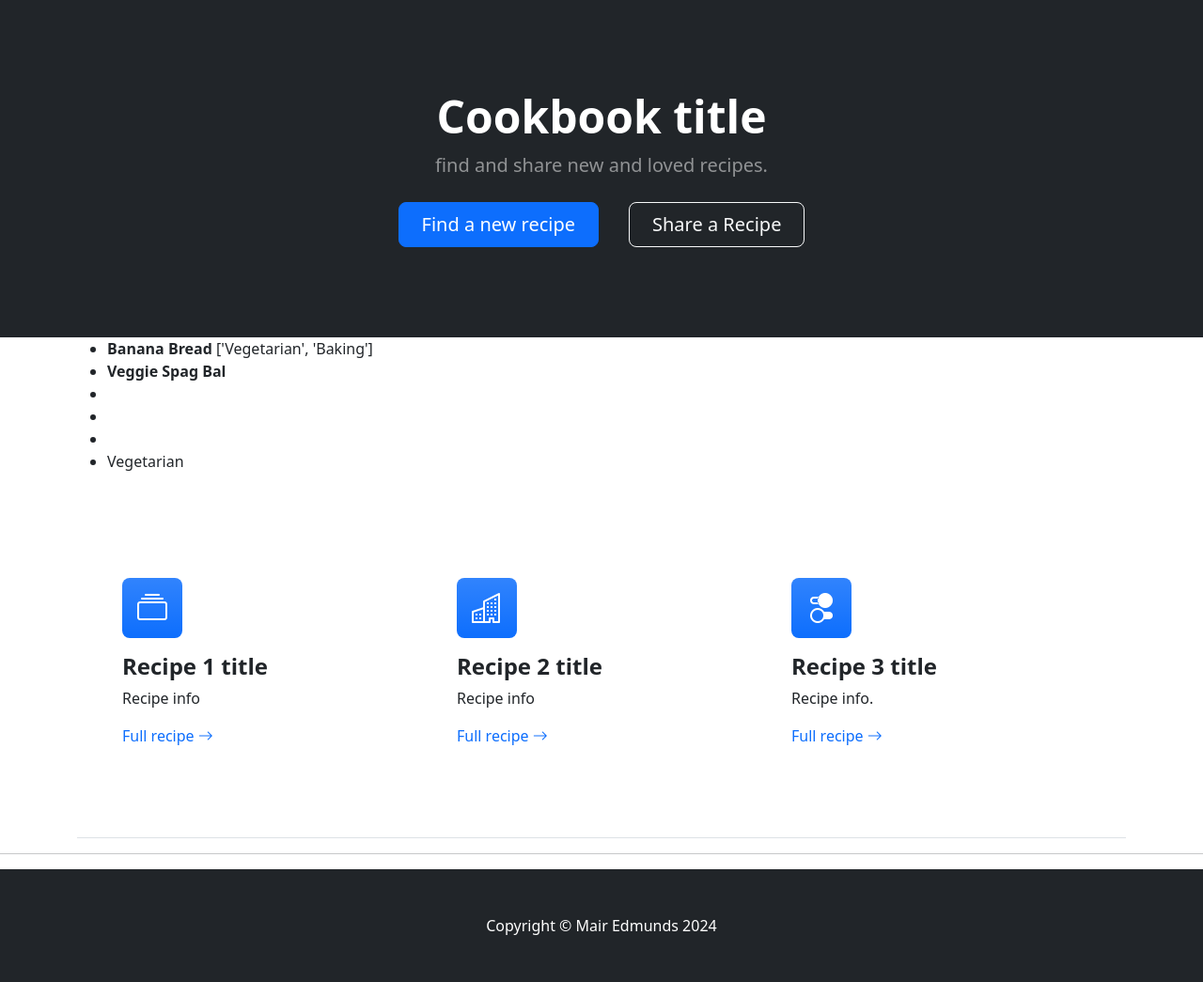
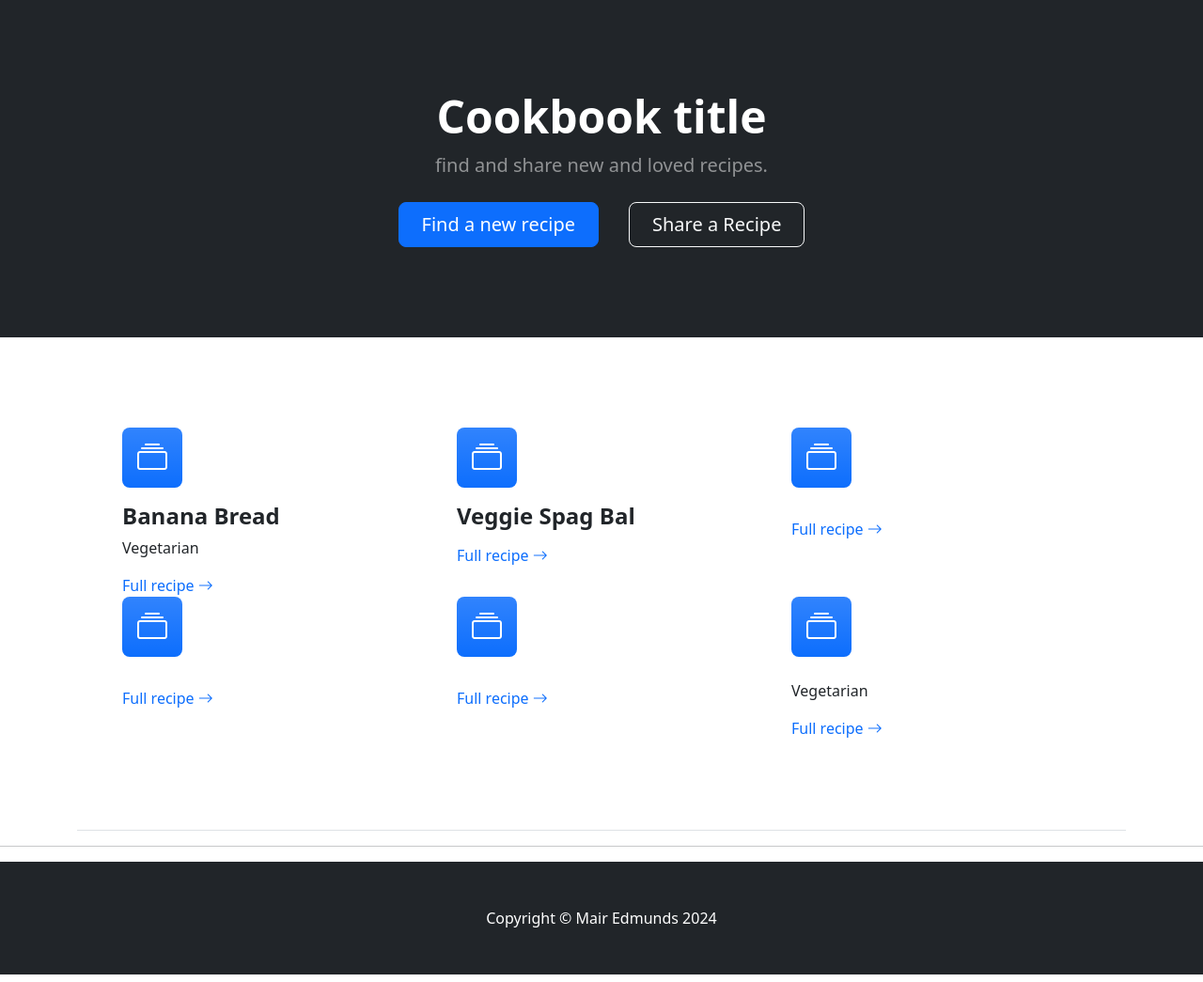
Before and after one commit to Mair-E/MilestoneProject3, a Flask app: page / in a window 1280 px wide. Shown: the part 57-1102 px from the top of the page at 94% size. Run offline with Flask 3, Linux system fonts and the light colour scheme; some libraries are stand-ins or nearby versions.

Commit message:
Added loop around recipes in index.html and removed long winded versio of each recipe being called out seperatly

```diff
--- a/run.py
+++ b/run.py
@@ -14,7 +14,7 @@ recipes = [ #Add prep/cook time, submitted by#
         '150ml vegetable oil', '275g white self-raising flour', '1 tsp ground mixed spice', '1 tsp baking powder'],
         'instructions': [''],
         'tools': 'Preheat oven at 180 degrees',
-        'tags': ['Vegetarian', 'Baking'],
+        'tags': 'Vegetarian',
     },
     {
         'id': 2,
--- a/templates/index.html
+++ b/templates/index.html
@@ -2,48 +2,23 @@
 {% block content %}
 
 <!-- Popular recipe section-->
-<ul>
-    {% for recipe in recipes %}
-    <li>
-        <strong>{{ recipe.name }}</strong>
-        <span>{{ recipe.tags }}</span>
-    </li>
-    {% endfor %}
-</ul>
 
 <section class="py-5 border-bottom" id="features">
     <div class="container px-5 my-5">
         <div class="row gx-5">
+            {% for recipe in recipes %}
             <div class="col-lg-4 mb-5 mb-lg-0">
                 <div class="feature bg-primary bg-gradient text-white rounded-3 mb-3"><i class="bi bi-collection"></i>
                 </div>
-                <h2 class="h4 fw-bolder">Recipe 1 title</h2>
-                <p>Recipe info</p>
+                <h2 class="h4 fw-bolder">{{ recipe.name }}</h2>
+                <p>{{ recipe.tags }}</p>
                 <a class="text-decoration-none" href="#!">
                     Full recipe
                     <i class="bi bi-arrow-right"></i>
                 </a>
             </div>
-            <div class="col-lg-4 mb-5 mb-lg-0">
-                <div class="feature bg-primary bg-gradient text-white rounded-3 mb-3"><i class="bi bi-building"></i>
-                </div>
-                <h2 class="h4 fw-bolder">Recipe 2 title</h2>
-                <p>Recipe info</p>
-                <a class="text-decoration-none" href="#!">
-                    Full recipe
-                    <i class="bi bi-arrow-right"></i>
-                </a>
-            </div>
-            <div class="col-lg-4">
-                <div class="feature bg-primary bg-gradient text-white rounded-3 mb-3"><i class="bi bi-toggles2"></i>
-                </div>
-                <h2 class="h4 fw-bolder">Recipe 3 title</h2>
-                <p>Recipe info.</p>
-                <a class="text-decoration-none" href="#!">
-                    Full recipe
-                    <i class="bi bi-arrow-right"></i>
-                </a>
-            </div>
+            {% endfor %}
+
         </div>
     </div>
 </section>
```
